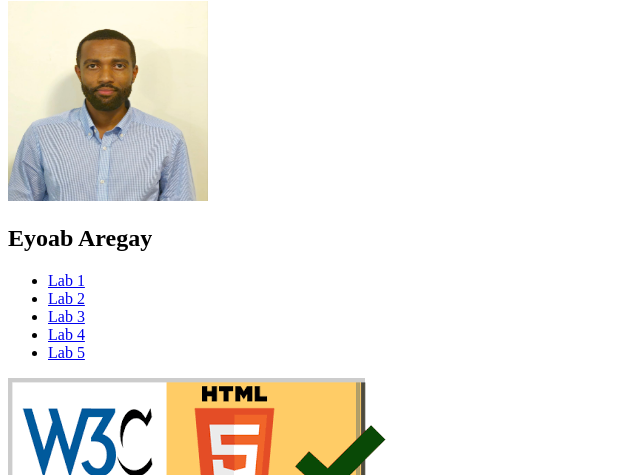
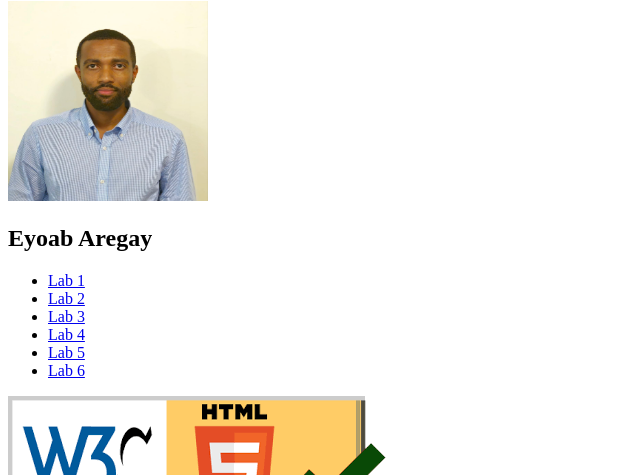
Before and after one commit to Eyu-Tes/waplabs, a plain HTML site: page index.html in a window 1280 px wide. Shown: the part 79-554 px from the top of the page, without its empty margins (0-640 px from the left). Drawn offline with Linux system fonts and the light colour scheme.

Commit message:
Add files via upload

```diff
--- a/index.html
+++ b/index.html
@@ -15,6 +15,7 @@
         <li><a href="./cart.html">Lab 3</a></li>
         <li><a href="./form.html">Lab 4</a></li>
         <li><a href="./lab5.html">Lab 5</a></li>
+        <li><a href="./lab6/">Lab 6</a></li>
     </ul>
     <a href="https://validator.w3.org/nu/?doc=https%3A%2F%2Feyu-tes.github.io%2Fwaplabs%2F">
         <img src="./htmlchecker.png" alt="html checker">
```
